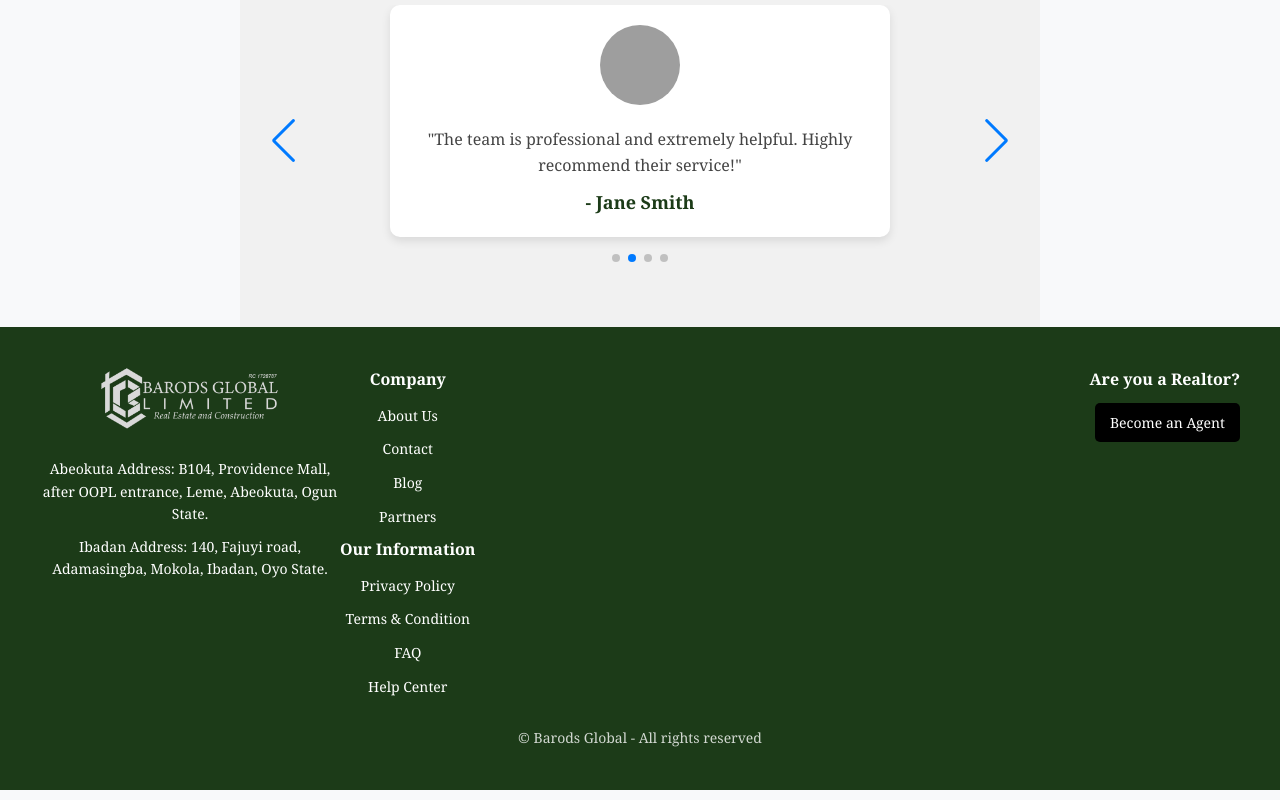
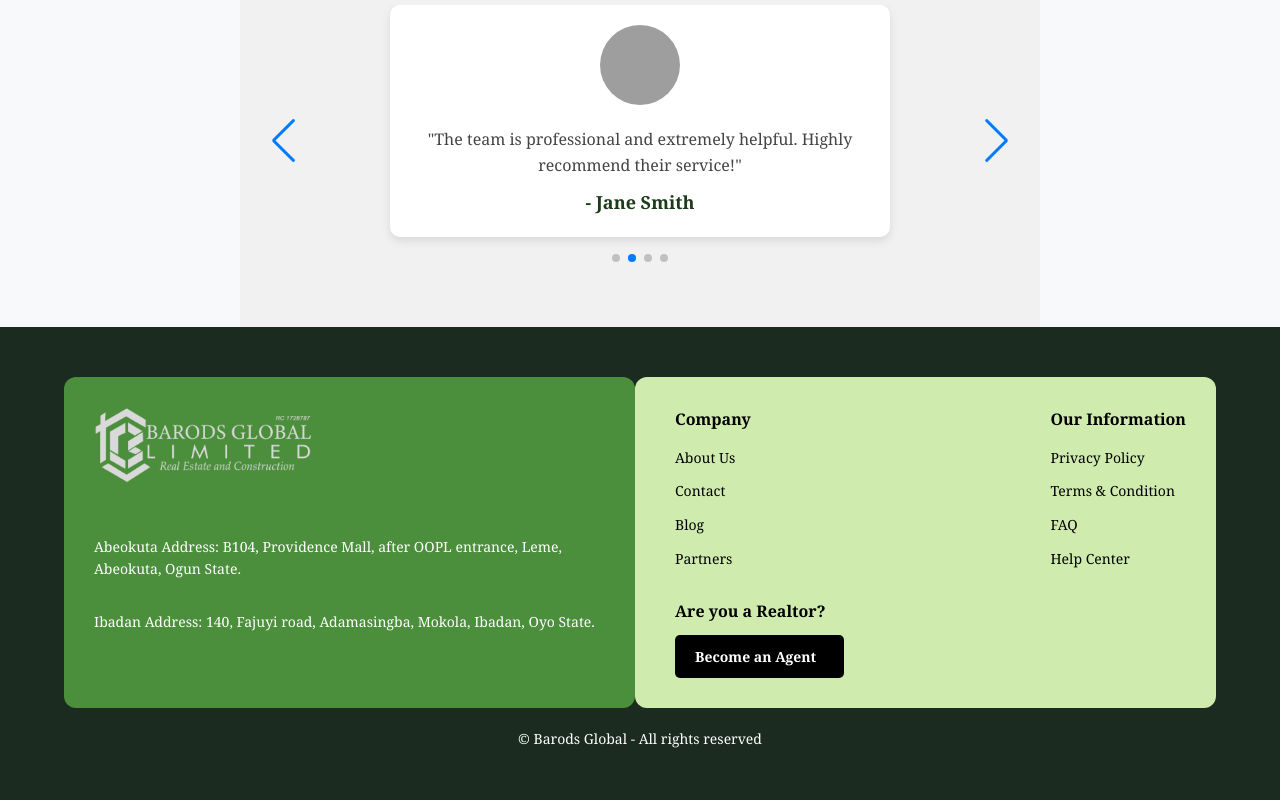
Before and after one commit to Pabby01/Barods, a React (Vite) app: page / in a window 1280 px wide. Shown: the part 2689-3489 px from the top of the page. Built offline with nearby package versions, Linux system fonts and the light colour scheme; grey boxes are pictures that could not be loaded.

Commit message:
footer update

```diff
--- a/src/components/Footer.css
+++ b/src/components/Footer.css
@@ -1,30 +1,41 @@
 .footer {
-  background: #1c3b18;
+  background-color: #1c2b1f; /* Dark Green Background */
+  padding: 50px 0;
   color: white;
-  padding: 40px 20px;
+  display: flex;
+  flex-direction: column;
+  align-items: center;
 }
 
 .footer-container {
   display: flex;
   justify-content: space-between;
+  align-items: stretch; /* Ensure both sections are the same height */
   max-width: 1200px;
-  margin: 0 auto;
-  flex-wrap: wrap;
+  width: 90%;
 }
 
 .footer-left {
   flex: 1;
-  max-width: 300px;
+  background-color: #4b8f3c; /* Green Background */
+  padding: 30px;
+  border-radius: 12px;
+  color: white;
+  display: flex;
+  flex-direction: column;
+  justify-content: space-between;
+  padding-left: -40px;
 }
 
 .footer-logo {
-  width: 180px;
+  width: 220px;
   margin-bottom: 15px;
 }
 
-.footer-left p {
+.footer-address {
   font-size: 14px;
-  margin-bottom: 10px;
+  line-height: 1.6;
+  font-weight: 400;
 }
 
 .social-icons {
@@ -40,11 +51,22 @@
 }
 
 .social-icons a:hover {
-  color: #4CAF50;
+  color: #ddd;
 }
 
 .footer-right {
-  flex: 2;
+  flex: 1;
+  background-color: #d0ebae; /* Light Green */
+  padding: 30px;
+  border-radius: 12px;
+  color: black;
+  display: flex;
+  flex-direction: column;
+  justify-content: space-between;
+  padding-left: 40px;
+}
+
+.footer-links {
   display: flex;
   justify-content: space-between;
   gap: 40px;
@@ -52,7 +74,8 @@
 
 .footer-links h4 {
   font-size: 16px;
-  margin-bottom: 10px;
+  font-weight: bold;
+  margin-bottom: 12px;
 }
 
 .footer-links ul {
@@ -60,44 +83,52 @@
   padding: 0;
 }
 
-.footer-links li {
+.footer-links ul li {
   margin-bottom: 8px;
 }
 
-.footer-links a {
-  color: white;
+.footer-links ul li a {
+  color: black;
   text-decoration: none;
   font-size: 14px;
   transition: 0.3s;
 }
 
-.footer-links a:hover {
-  color: #4CAF50;
+.footer-links ul li a:hover {
+  text-decoration: underline;
 }
 
 .footer-cta {
-  text-align: right;
+  margin-top: 20px;
+  text-align: left;
+}
+
+.footer-cta h4 {
+  font-weight: bold;
+  margin-bottom: 10px;
 }
 
 .cta-btn {
-  background: black;
+  background-color: black;
   color: white;
-  padding: 10px 15px;
+  padding: 12px 20px;
   border: none;
+  border-radius: 5px;
   cursor: pointer;
-  border-radius: 5px;
-  margin-top: 10px;
   font-size: 14px;
-  transition: 0.3s;
+  display: flex;
+  align-items: center;
+  gap: 8px;
+  font-weight: bold;
 }
 
 .cta-btn:hover {
-  background: #333;
+  background-color: #333;
 }
 
 .footer-bottom {
   text-align: center;
+  font-size: 14px;
   margin-top: 20px;
-  font-size: 14px;
-  opacity: 0.8;
+  color: white;
 }
--- a/src/components/Footer.jsx
+++ b/src/components/Footer.jsx
@@ -6,21 +6,24 @@ const Footer = () => {
   return (
     <footer className="footer">
       <div className="footer-container">
+        {/* Left Section */}
         <div className="footer-left">
           <img src="/images/logo.png" alt="Barods Global" className="footer-logo" />
-          <p>
+          <p className="footer-address">
             Abeokuta Address: B104, Providence Mall, after OOPL entrance, Leme, Abeokuta, Ogun State.
           </p>
-          <p>
+          <p className="footer-address">
             Ibadan Address: 140, Fajuyi road, Adamasingba, Mokola, Ibadan, Oyo State.
           </p>
           <div className="social-icons">
             <a href="#"><i className="fab fa-facebook"></i></a>
             <a href="#"><i className="fab fa-twitter"></i></a>
+            <a href="#"><i className="fab fa-linkedin"></i></a>
             <a href="#"><i className="fab fa-instagram"></i></a>
-            <a href="#"><i className="fab fa-linkedin"></i></a>
           </div>
         </div>
+
+        {/* Right Section */}
         <div className="footer-right">
           <div className="footer-links">
             <div>
@@ -48,6 +51,8 @@ const Footer = () => {
           </div>
         </div>
       </div>
+
+      {/* Bottom Section */}
       <p className="footer-bottom">&copy; Barods Global - All rights reserved</p>
     </footer>
   );
--- a/src/styles/global.css
+++ b/src/styles/global.css
@@ -120,11 +120,3 @@
     border-radius: 8px;
     box-shadow: 0 4px 8px rgba(0, 0, 0, 0.1);
   }
-
-  /* Footer */
-  footer {
-    background: #2d2d2d;
-    color: white;
-    padding: 20px 0;
-    text-align: center;
-  }
```
